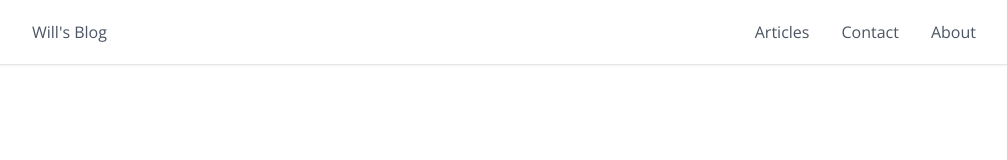
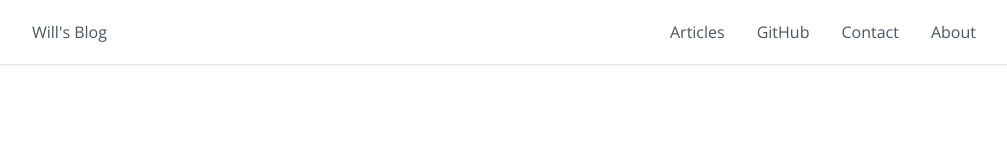
Before and after one commit to wpickeral/willsblog, a Next.js app: page / in a window 1280 px wide. Shown: the top 160 px of the page, without its empty margins (136-1143 px from the left). Built offline with nearby package versions, Linux system fonts and the light colour scheme.

Commit message:
Add Github link to nav

```diff
--- a/components/Navbar/index.tsx
+++ b/components/Navbar/index.tsx
@@ -8,6 +8,10 @@ const pages = [
   {
     name: 'Articles',
     path: '/articles',
+  },
+  {
+    name: 'GitHub',
+    path: 'https://github.com/wpickeral',
   },
   {
     name: 'Contact',
```
